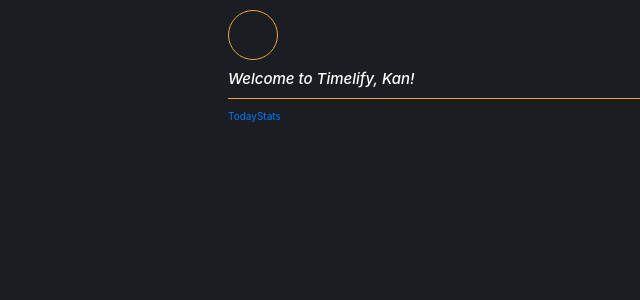
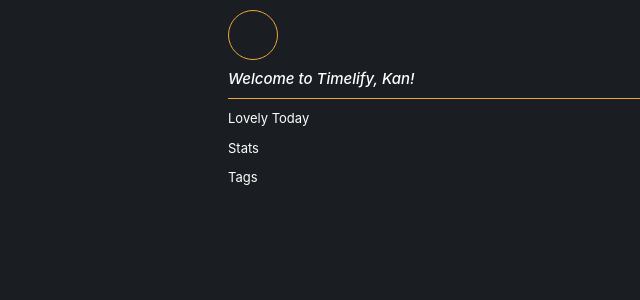
Before and after one commit to counterall/tracking-time, a React (Create React App) app: page / in a window 1280 px wide. Shown: the top 300 px of the page, without its empty margins (28-668 px from the left). Built offline with nearby package versions, Linux system fonts and the light colour scheme.

Commit message:
Basic content for main block on menu view

```diff
--- a/src/components/menu/Main.js
+++ b/src/components/menu/Main.js
@@ -1,13 +1,16 @@
 import React, { useState } from "react";
 import { Link } from "react-router-dom";
+import "../../style/modules/menu/_main.scss";
+
 
 
 function Main(props) {
 
     return (
         <div className="menu-view__main">
-            <Link to="/today">Today</Link>
+            <Link to="/today">Lovely Today</Link>
             <Link to="/stats">Stats</Link>
+            <Link to="/tags">Tags</Link>
         </div>
     );
 }
--- a/src/style/modules/menu/_main.scss
+++ b/src/style/modules/menu/_main.scss
@@ -0,0 +1,12 @@
+.menu-view {
+    &__main {
+        display: flex;
+        flex-flow: column nowrap;
+
+        & > a {
+            color: #fff;
+            font-size: 1.3rem;
+            margin-bottom: 10px;
+        }
+    }
+}
```
